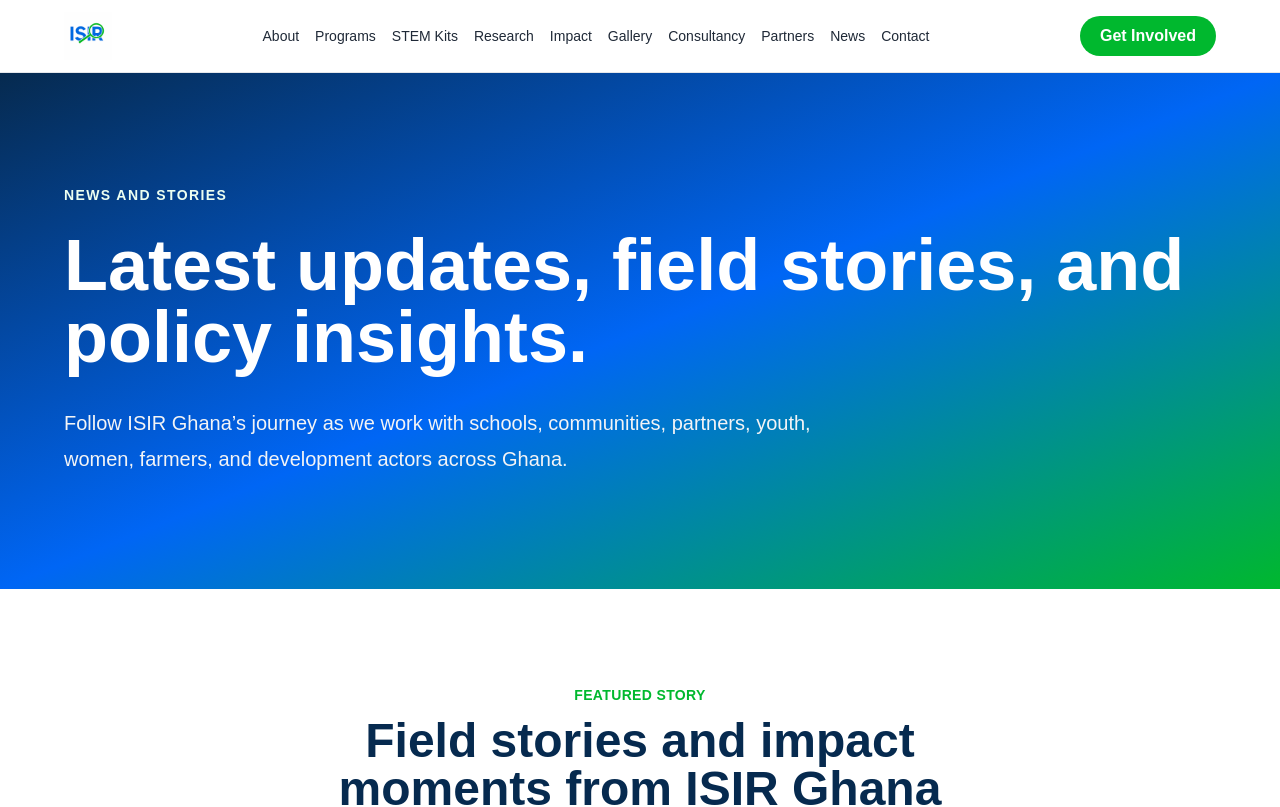
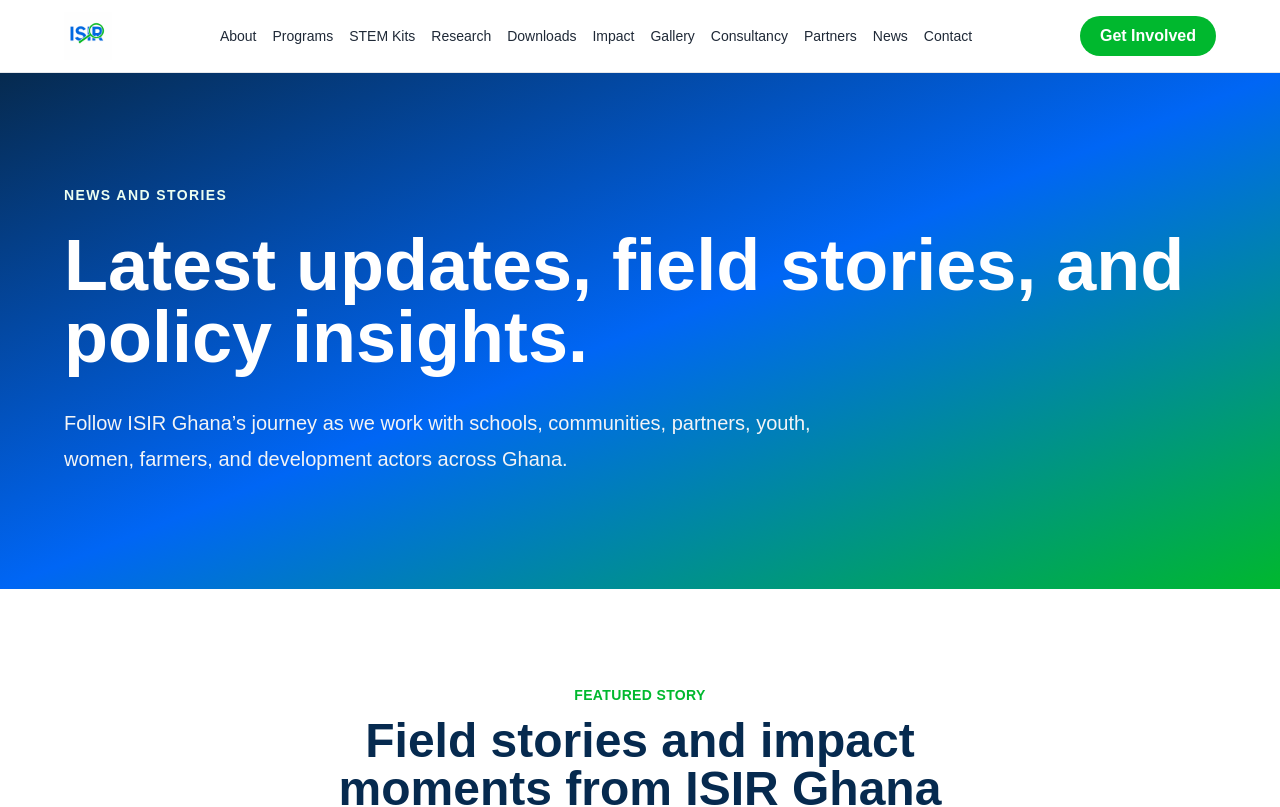
Before and after one commit to rashidasp28/isir-ghana-website, a Next.js app: page /news in a window 1280 px wide. Shown: the top 807 px of the page. Built offline with nearby package versions, Linux system fonts and the light colour scheme.

Commit message:
Add downloads page to navigation

```diff
--- a/components/Navbar.tsx
+++ b/components/Navbar.tsx
@@ -9,6 +9,7 @@ const navLinks = [
   { href: '/programs', label: 'Programs' },
   { href: '/stem-kits', label: 'STEM Kits' },
   { href: '/research', label: 'Research' },
+  { href: '/downloads', label: 'Downloads' },
   { href: '/impact', label: 'Impact' },
   { href: '/gallery', label: 'Gallery' },
   { href: '/consultancy', label: 'Consultancy' },
@@ -69,7 +70,7 @@ export default function Navbar() {
       <div
         id="mobile-menu"
         className={`xl:hidden overflow-hidden border-t border-softGray bg-white transition-all duration-300 ease-in-out ${
-          isOpen ? 'max-h-[520px] opacity-100' : 'max-h-0 opacity-0 border-t-0'
+          isOpen ? 'max-h-[620px] opacity-100' : 'max-h-0 opacity-0 border-t-0'
         }`}
       >
         <div className="container-width py-4 grid grid-cols-2 gap-4 text-sm font-medium text-charcoal">
```
